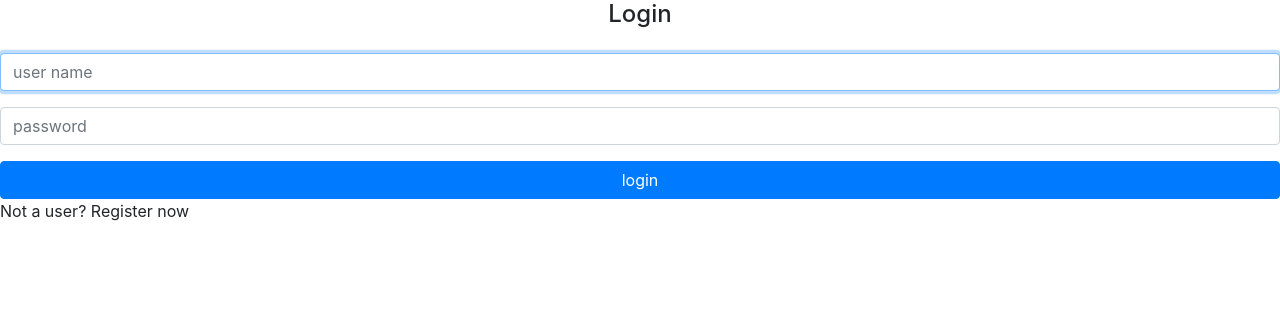
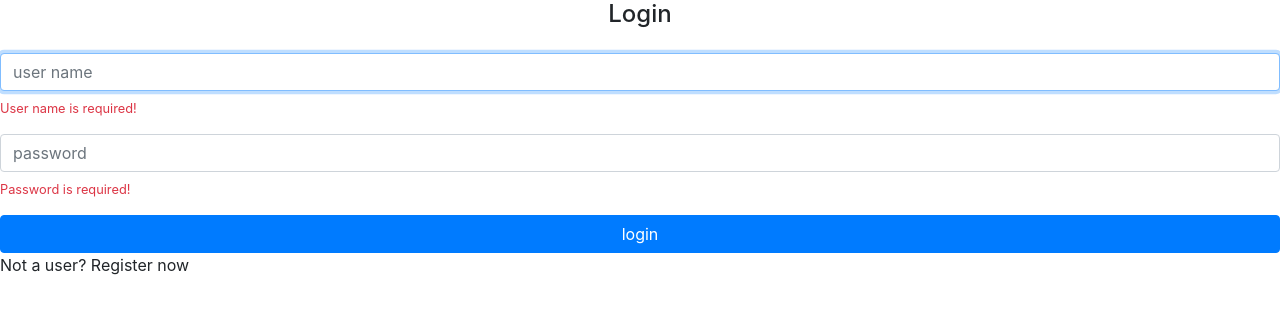
Before and after one commit to mayconfsbrito/alura-angular-alurapic, an Angular app: page / in a window 1280 px wide. Shown: the top 314 px of the page. Built offline with nearby package versions, Linux system fonts and the light colour scheme.

Commit message:
Tratando validação de campos required na página de login

```diff
--- a/src/app/home/home.module.ts
+++ b/src/app/home/home.module.ts
@@ -1,9 +1,15 @@
 import { NgModule } from '@angular/core';
 import { SignInComponent } from './signin/signin.component';
+import { ReactiveFormsModule } from '@angular/forms';
+import { CommonModule } from '@angular/common';
 
 @NgModule({
     declarations: [
         SignInComponent
+    ],
+    imports: [
+        ReactiveFormsModule,
+        CommonModule
     ]
 })
 export class HomeModule {}
--- a/src/app/home/signin/signin.component.html
+++ b/src/app/home/signin/signin.component.html
@@ -1,19 +1,33 @@
 <h4 class="text-center">Login</h4>
 
-<form class="form mt-4">
+<form [formGroup]="loginForm" class="form mt-4">
 
     <div class="form-group">
         <input
+            formControlName="userName"
             class="form-control"
             placeholder="user name"
             autofocus>
+        <small
+            *ngIf="loginForm.get('userName').errors?.required"
+            class="text-danger d-block mt-2"
+        >
+        User name is required!
+        </small>
     </div>
 
     <div class="form-group">
         <input
+            formControlName="password"
             type="password"
             class="form-control"
             placeholder="password">
+        <small
+            *ngIf="loginForm.get('password').errors?.required"
+            class="text-danger d-block mt-2"
+        >
+        Password is required!
+        </small>
     </div>
 
     <button
--- a/src/app/home/signin/signin.component.ts
+++ b/src/app/home/signin/signin.component.ts
@@ -1,6 +1,19 @@
-import { Component } from '@angular/core';
+import { Component, OnInit } from '@angular/core';
+import { FormGroup, FormBuilder, Validators } from '@angular/forms';
 
 @Component({
     templateUrl: './signin.component.html'
 })
-export class SignInComponent { }
+export class SignInComponent implements OnInit {
+
+    loginForm: FormGroup;
+
+    constructor(private formBuilder: FormBuilder) {}
+
+    ngOnInit(): void {
+        this.loginForm = this.formBuilder.group({
+            userName: ['', Validators.required ],
+            password: ['', Validators.required ]
+        });
+    }
+}
```
